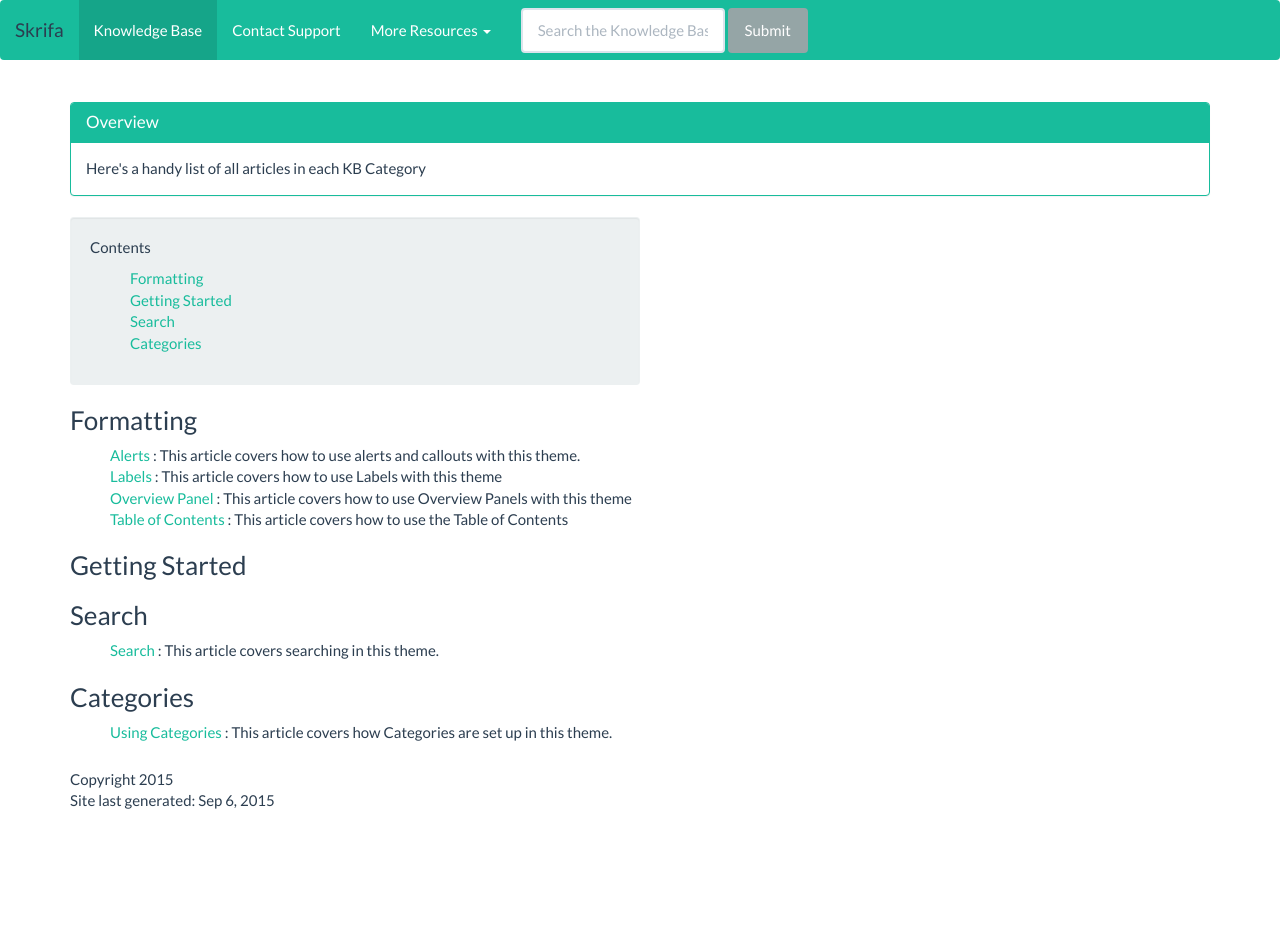
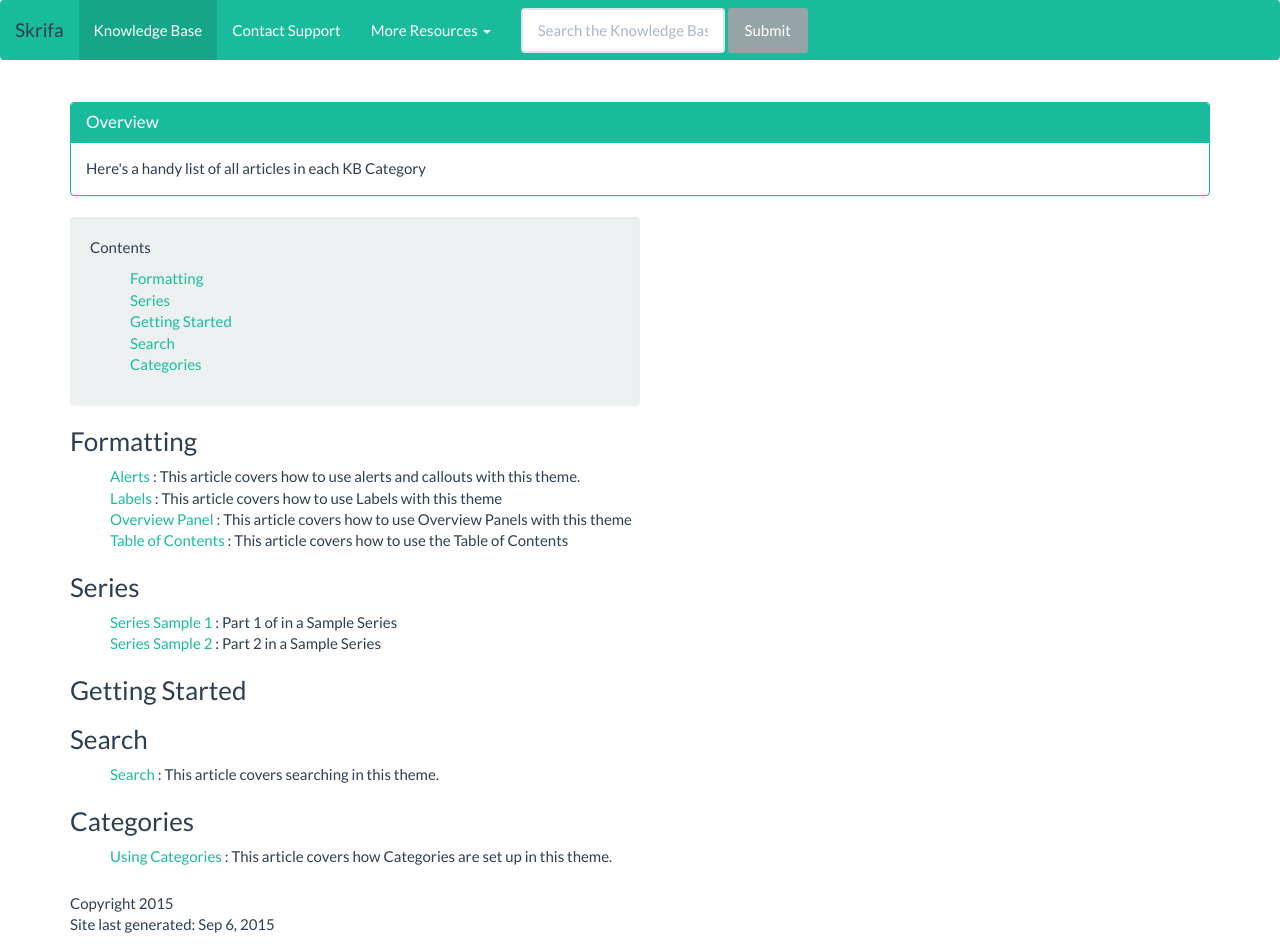
Before and after one commit to humeansacrifice/skrifa, a Jekyll site: the page built from KB/articles-by-category.md, in a window 1280 px wide. Built offline with Jekyll 4.4.1, drawn with Linux system fonts in a browser that asks for light colours; nearby versions of some CDN libraries; Markdown is read by kramdown in place of the engine named in the settings; comment, search, counter and statistics services are not loaded; before the commit the page ends 900 px from its top, so only the background shows below that.

Commit message:
added sample series.

```diff
--- a/KB/_config.yml
+++ b/KB/_config.yml
@@ -12,7 +12,7 @@ redcarpet:
 highlighter: pygments
 
 # taxonomy stuff
-category-list: [Formatting, Getting Started, Search, Categories]
+category-list: [Formatting, Series, Getting Started, Search, Categories]
 tag-list: [Technical Setup, Moss, Neil Young]
 
 
--- /dev/null
+++ b/KB/series-sample1.md
@@ -0,0 +1,30 @@
+---
+page_title: Series Sample 1
+layout: page
+user: User Label
+ed: Edition Label
+resource: true
+categories: [Series]
+overview: Part 1 of in a Sample Series
+tags:
+keywords:
+toc:
+series: "Sample series"
+weight: 1
+---
+{% include alerts_callouts.html %}
+{% include series-sample.html  %}
+
+##Part one of sample series
+
+
+Look at all this content. Look at ths Content
+
+1. I am Content
+2. I am contents
+3. I am contents
+
+{{warning}} Bee Careful.{{end}}</div>
+
+
+{% include series-sample-next.html %}
--- /dev/null
+++ b/KB/series-sample2.md
@@ -0,0 +1,28 @@
+---
+page_title: Series Sample 2
+layout: page
+user: Admins
+ed:
+resource: true
+categories: [Series]
+overview: Part 2 in a Sample Series
+tags:
+keywords:
+toc:
+series: "Sample series"
+weight: 2
+---
+{% include alerts_callouts.html %}
+{% include series-sample.html  %}
+
+##Part two of sample series
+
+
+
+Look at all this content. Look at ths Content
+
+1. I am Content
+2. I am contents
+3. I am contents
+
+{% include series-sample-next.html %}
```
Also changed, not shown: KB/_includes/series-sample-next.html (added, +10 -0 lines), KB/_includes/series-sample.html (added, +19 -0 lines).
